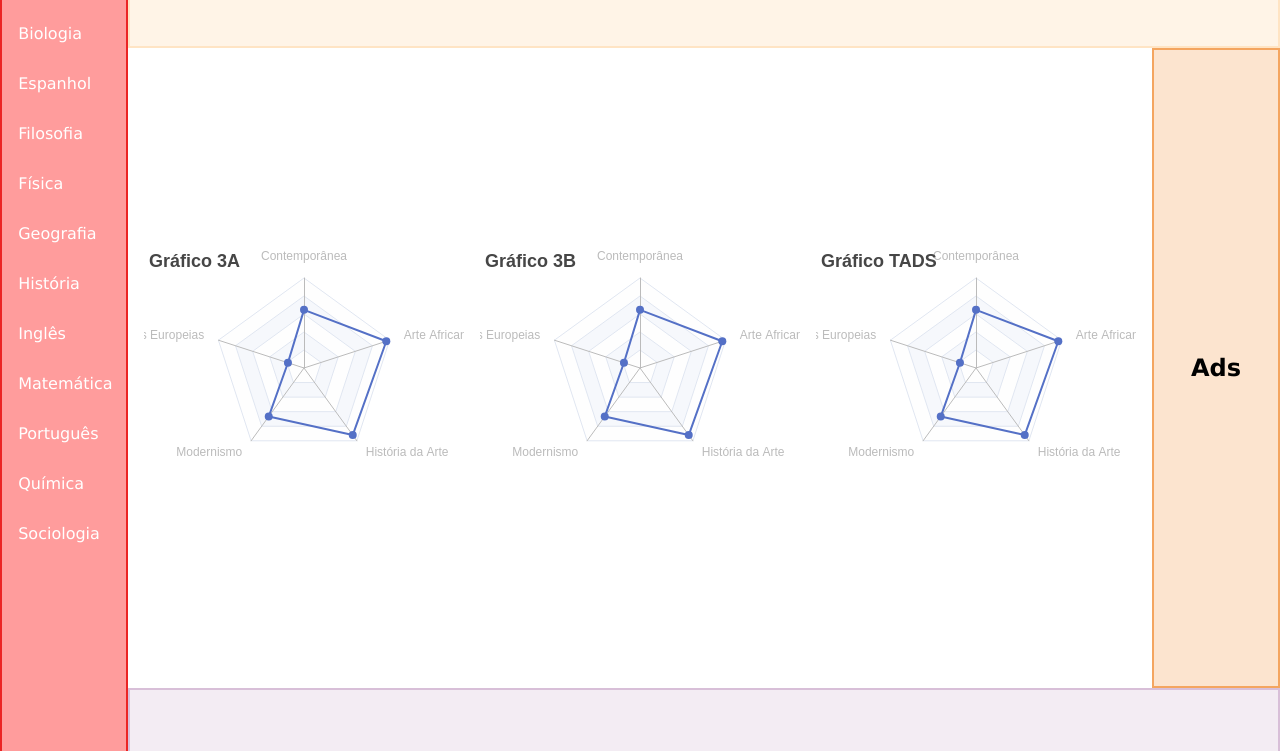
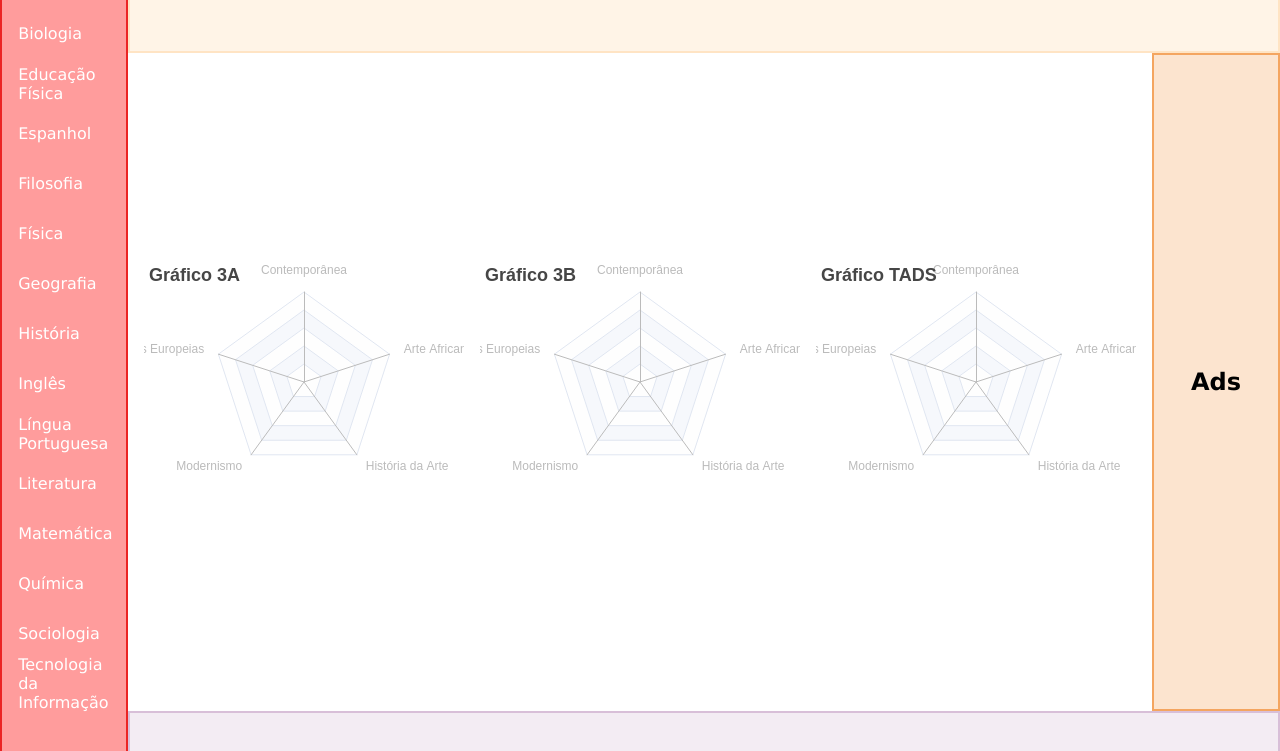
Before and after one commit to iurygdeoliveira/EnemVerso, a plain HTML site: page index.html in a window 1280 px wide. Shown: the part 112-863 px from the top of the page. Drawn offline with Linux system fonts and the light colour scheme.

Commit message:
org graficos 2.0

```diff
--- a/index.html
+++ b/index.html
@@ -19,16 +19,19 @@
             <ul>
                 <li><a href="#">Artes</a></li>
                 <li><a href="#">Biologia</a></li>
+                <li><a href="#">Educação Física</a></li>
                 <li><a href="#">Espanhol</a></li>
                 <li><a href="#">Filosofia</a></li>
                 <li><a href="#">Física</a></li>
                 <li><a href="#">Geografia</a></li>
                 <li><a href="#">História</a></li>
                 <li><a href="#">Inglês</a></li>
+                <li><a href="#">Língua Portuguesa</a></li>
+                <li><a href="#">Literatura</a></li>
                 <li><a href="#">Matemática</a></li>
-                <li><a href="#">Português</a></li>
                 <li><a href="#">Química</a></li>
                 <li><a href="#">Sociologia</a></li>
+                <li><a href="#">Tecnologia da Informação</a></li>
             </ul>
         </nav>
         <article>
--- a/script.js
+++ b/script.js
@@ -14,11 +14,11 @@ function drawGrafico1 () {
     radar: {
       // shape: 'circle',
       indicator: [
-        { name: 'Contemporânea', max: 6500 },
-        { name: 'Vanguardas Artísticas Europeias', max: 16000 },
-        { name: 'Modernismo', max: 30000 },
-        { name: 'História da Arte', max: 38000 },
-        { name: 'Arte Africana', max: 52000 }
+        { name: 'Contemporânea', max: 5 },
+        { name: 'Vanguardas Artísticas Europeias', max: 5 },
+        { name: 'Modernismo', max: 5 },
+        { name: 'História da Arte', max: 5 },
+        { name: 'Arte Africana', max: 5 }
       ]
     },
     series: [
@@ -56,11 +56,11 @@ function drawGrafico2 () {
     radar: {
       // shape: 'circle',
       indicator: [
-        { name: 'Contemporânea', max: 6500 },
-        { name: 'Vanguardas Artísticas Europeias', max: 16000 },
-        { name: 'Modernismo', max: 30000 },
-        { name: 'História da Arte', max: 38000 },
-        { name: 'Arte Africana', max: 52000 }
+        { name: 'Contemporânea', max: 5 },
+        { name: 'Vanguardas Artísticas Europeias', max: 5 },
+        { name: 'Modernismo', max: 5 },
+        { name: 'História da Arte', max: 5 },
+        { name: 'Arte Africana', max: 5 }
       ]
     },
     series: [
@@ -98,11 +98,11 @@ function drawGrafico3 () {
     radar: {
       // shape: 'circle',
       indicator: [
-        { name: 'Contemporânea', max: 6500 },
-        { name: 'Vanguardas Artísticas Europeias', max: 16000 },
-        { name: 'Modernismo', max: 30000 },
-        { name: 'História da Arte', max: 38000 },
-        { name: 'Arte Africana', max: 52000 }
+        { name: 'Contemporânea', max: 5 },
+        { name: 'Vanguardas Artísticas Europeias', max: 5 },
+        { name: 'Modernismo', max: 5 },
+        { name: 'História da Arte', max: 5 },
+        { name: 'Arte Africana', max: 5 }
       ]
     },
     series: [
```
